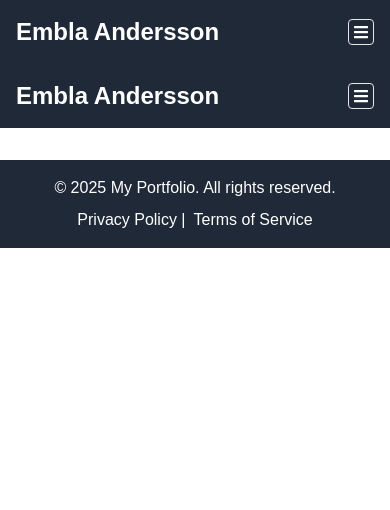
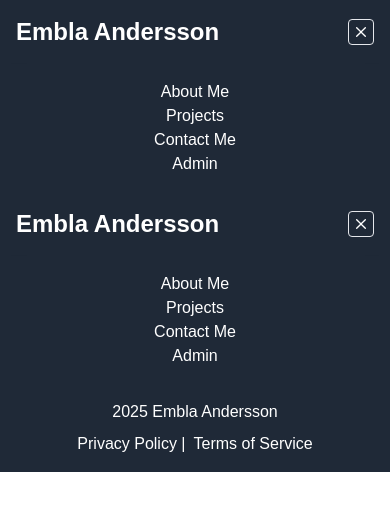
Before and after one commit to emblaah/portfolio, a Next.js app: page /components/Header in a window 390 px wide. Shown: the top 510 px of the page. Built offline with nearby package versions, Linux system fonts and the light colour scheme.

Commit message:
Update admin panel and footer components

```diff
--- /dev/null
+++ b/pages/aboutMe.js
@@ -0,0 +1,10 @@
+export default function AboutMe() {
+  return (
+    <div className="min-h-screen bg-gray-100 p-8">
+      <section className="mb-12">
+        <h1 className="text-4xl font-bold mb-4">About Me</h1>
+        <p></p>
+      </section>
+    </div>
+  );
+}
--- a/pages/admin.js
+++ b/pages/admin.js
@@ -50,9 +50,9 @@ export default function Admin() {
   // }
 
   return (
-    <div className="min-h-screen bg-gray-100 p-8">
+    <div className="min-h-screen bg-gray-100 p-8 flex justify-center">
       <section className="mb-12">
-        <h1 className="text-4xl font-bold mb-4">Admin Panel</h1>
+        <h1 className="text-4xl font-bold mb-4">Admin</h1>
         <div className="mb-4">
           <input
             type="text"
--- a/pages/components/Footer.js
+++ b/pages/components/Footer.js
@@ -2,9 +2,9 @@ import React from "react";
 
 export default function Footer() {
   return (
-    <footer className="bg-gray-800 text-white p-4 mt-8">
+    <footer className="bg-gray-800 text-white p-4">
       <div className="container mx-auto text-center">
-        <p>&copy; 2025 My Portfolio. All rights reserved.</p>
+        <p>2025 Embla Andersson</p>
         <p className="mt-2">
           <a href="#privacy" className="hover:text-gray-400">
             Privacy Policy
--- a/pages/components/Header.js
+++ b/pages/components/Header.js
@@ -1,43 +1,45 @@
 import React from "react";
 import { FaBars } from "react-icons/fa";
+import { CgClose } from "react-icons/cg";
+import Link from "next/link";
 import { useState } from "react";
 
 export default function Header() {
-  const [openMenu, setOpenMenu] = useState(false);
-  function toggleMenu() {
-    setOpenMenu(!openMenu);
-  }
+  const [isOpen, setIsOpen] = useState(false);
 
   return (
-    <header className="bg-gray-800 text-white p-4">
+    <header className="bg-gray-800 text-white">
       <div className="mx-auto">
-        <div className="flex justify-between items-center">
-          <h1 className="text-2xl font-bold">Embla Andersson</h1>
+        <div className="flex justify-between items-center p-4">
+          <Link href="/">
+            <h1 className="text-2xl font-bold">Embla Andersson</h1>
+          </Link>
 
+          {/* Mobile hamburger open and close button */}
           <button
-            onClick={toggleMenu}
+            onClick={() => setIsOpen(!isOpen)}
             className="border rounded p-1 hover:bg-gray-600 md:hidden flex justify-center items-center">
-            <FaBars />
+            {isOpen ? <FaBars /> : <CgClose />}
           </button>
         </div>
 
         {/* Mobile Menu */}
-        {openMenu && (
+        {!isOpen && (
           <nav className="md:hidden">
-            <ul className="flex flex-col gap-2 md:hidden absolute bg-base-100 top-16 right-0 w-48 p-4 shadow-lg items-center bg-gray-800">
+            <ul className="flex flex-col md:hidden top-16 p-4 shadow-lg items-center bg-gray-800">
               <li>
                 <a href="/aboutMe" className="hover:text-gray-400">
                   About Me
                 </a>
               </li>
               <li>
-                <a href="/project" className="hover:text-gray-400">
+                <a href="/projects" className="hover:text-gray-400">
                   Projects
                 </a>
               </li>
               <li>
-                <a href="#contact" className="hover:text-gray-400">
-                  Contact
+                <a href="/contact" className="hover:text-gray-400">
+                  Contact Me
                 </a>
               </li>
               <li>
@@ -57,13 +59,13 @@ export default function Header() {
               </a>
             </li>
             <li>
-              <a href="/project" className="hover:text-gray-400">
+              <a href="/projects" className="hover:text-gray-400">
                 Projects
               </a>
             </li>
             <li>
-              <a href="#contact" className="hover:text-gray-400">
-                Contact
+              <a href="/contact" className="hover:text-gray-400">
+                Contact Me
               </a>
             </li>
             <li>
--- /dev/null
+++ b/pages/contact.js
@@ -0,0 +1,10 @@
+export default function Contact() {
+  return (
+    <div className="min-h-screen bg-gray-100 p-8">
+      <section className="mb-12">
+        <h1 className="text-4xl font-bold mb-4">Contact Me</h1>
+        <p></p>
+      </section>
+    </div>
+  );
+}
--- /dev/null
+++ b/pages/projects.js
@@ -0,0 +1,10 @@
+export default function Projects() {
+  return (
+    <div className="min-h-screen bg-gray-100 p-8">
+      <section className="mb-12">
+        <h1 className="text-4xl font-bold mb-4">My Projects</h1>
+        <p></p>
+      </section>
+    </div>
+  );
+}
```
